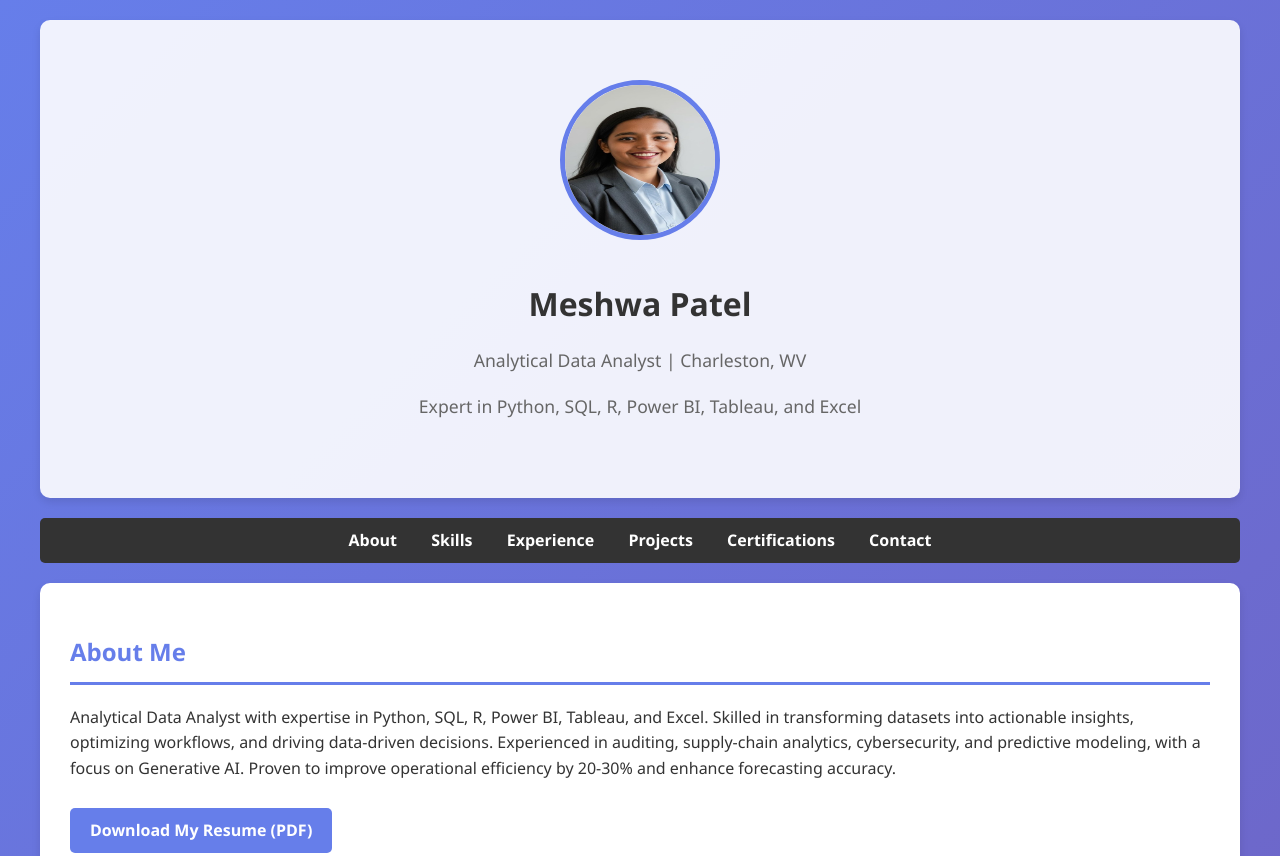
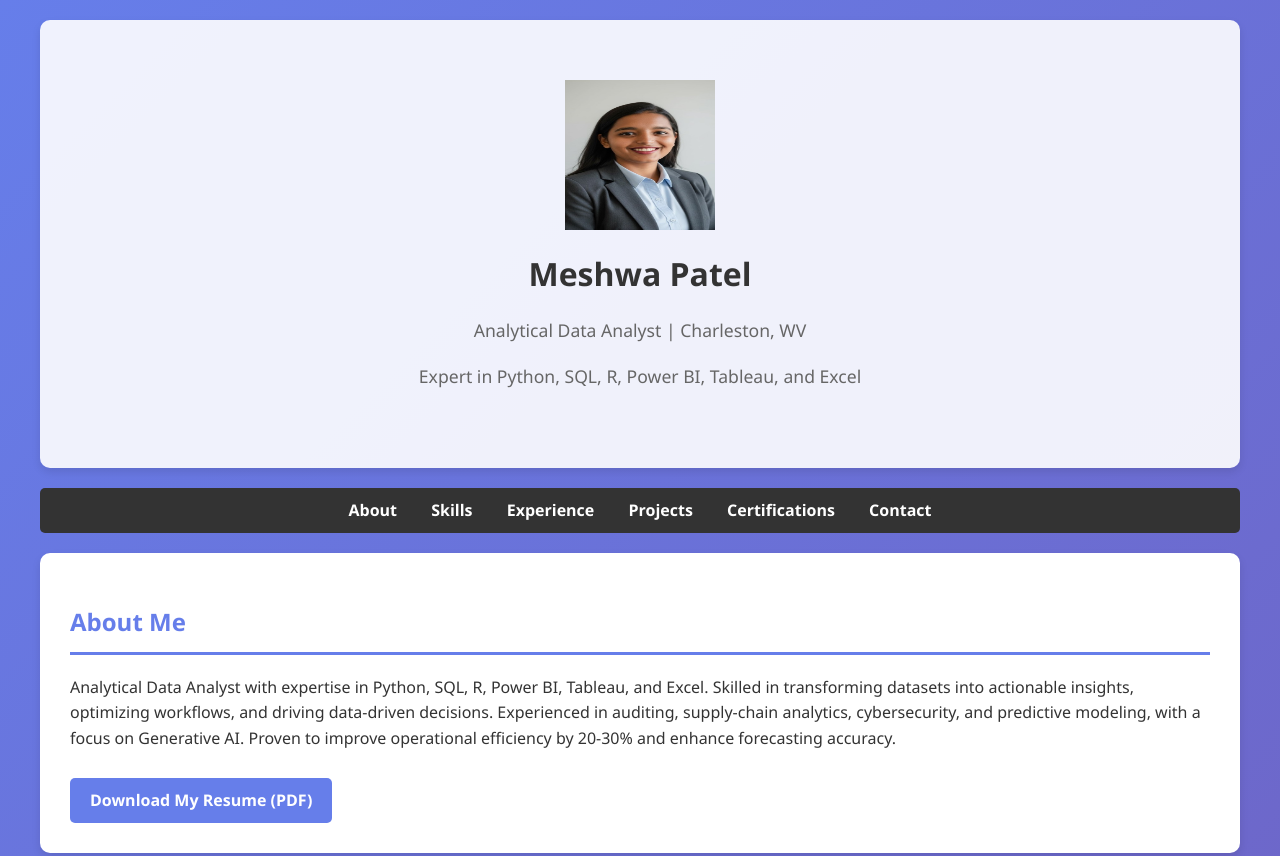
Before and after one commit to Meshwa-gif/meshwa-portfolio, a plain HTML site: page code.html in a window 1280 px wide. Shown: the top 856 px of the page. Drawn offline with Linux system fonts and the light colour scheme; files whose address does not match are found by name.

Commit message:
Update code.html

```diff
--- a/code.html
+++ b/code.html
@@ -32,9 +32,6 @@
         header img {
             width: 150px;
             height: 150px;
-            border-radius: 50%;
-            border: 5px solid #667eea;
-            margin-bottom: 20px;
         }
         header h1 {
             margin: 10px 0;
```
